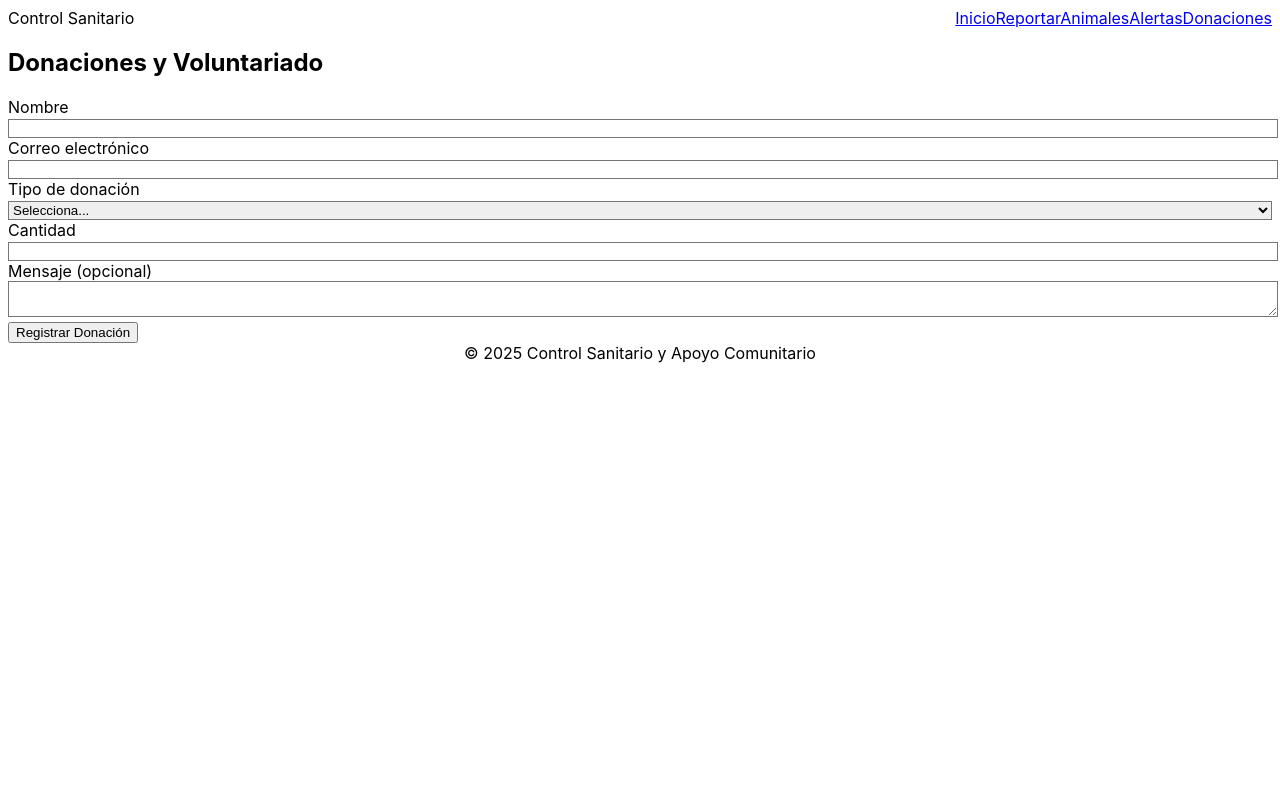
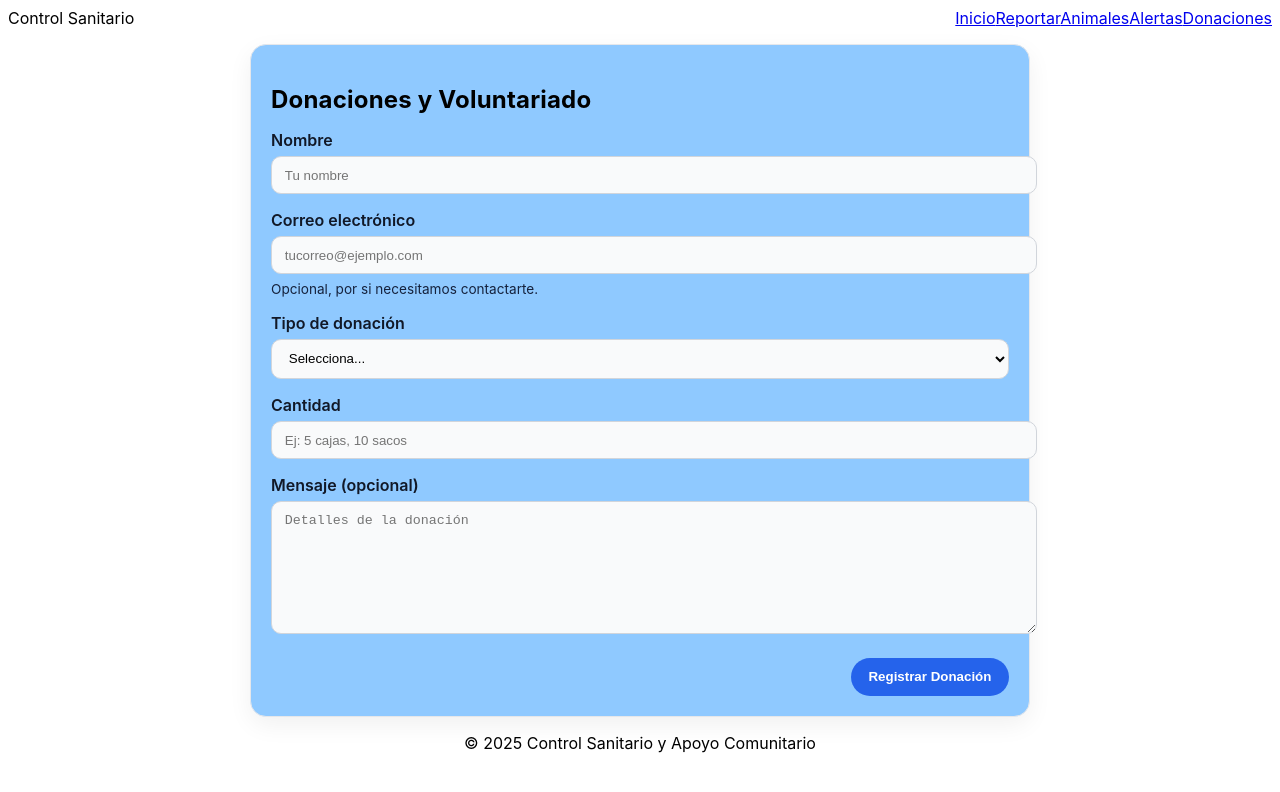
Before and after one commit to imeduuu/integraII, a Next.js app in the folder control-sanitario-next/: page /donations in a window 1280 px wide. Shown: the top 792 px of the page. Built offline with nearby package versions, Linux system fonts and the light colour scheme.

Commit message:
css al apartado de donaciones

```diff
--- a/control-sanitario-next/src/pages/donations.tsx
+++ b/control-sanitario-next/src/pages/donations.tsx
@@ -1,13 +1,15 @@
 import React, { useState } from 'react';
 import Navbar from '../components/Navbar';
 import Footer from '../components/Footer';
+import styles from '../styles/donations.module.css';
+
 
 const Donations = () => {
   const [formData, setFormData] = useState({
     name: '',
     email: '',
-    type: '',      // tipo de donación (alimento, ropa, etc.)
-    quantity: '',  // cantidad
+    type: '',
+    quantity: '',
     message: '',
   });
 
@@ -15,57 +17,58 @@ const Donations = () => {
     e: React.ChangeEvent<HTMLInputElement | HTMLTextAreaElement | HTMLSelectElement>
   ) => {
     const { name, value } = e.target;
-    setFormData({
-      ...formData,
-      [name]: value,
-    });
+    setFormData(prev => ({ ...prev, [name]: value }));
   };
 
   const handleSubmit = (e: React.FormEvent) => {
     e.preventDefault();
     console.log('Donación registrada:', formData);
-    alert('¡Gracias por tu donación! (Prueba sin guardar en la base de datos)');
+    alert('¡Gracias por tu donación! (Solo prueba; no se guarda en BD)');
     setFormData({ name: '', email: '', type: '', quantity: '', message: '' });
   };
 
   return (
     <>
       <Navbar />
-      <main className="container mx-auto p-4">
-        <h2 className="text-2xl font-bold mb-4">Donaciones y Voluntariado</h2>
+      <main className={styles.wrapper}>
+        <section className={styles.card}>
+          <h2 className={styles.title}>Donaciones y Voluntariado</h2>
 
-        <form onSubmit={handleSubmit} className="space-y-4 max-w-md mx-auto">
-          <div>
-            <label className="block font-medium">Nombre</label>
+          <form onSubmit={handleSubmit} className={styles.formGrid}>
+            <div className={styles.group}>
+              <label className={styles.label}>Nombre</label>
               <input
+                className={styles.input}
                 type="text"
                 name="name"
                 value={formData.name}
                 onChange={handleChange}
                 required
-              className="w-full border rounded p-2"
+                placeholder="Tu nombre"
               />
             </div>
 
-          <div>
-            <label className="block font-medium">Correo electrónico</label>
+            <div className={styles.group}>
+              <label className={styles.label}>Correo electrónico</label>
               <input
+                className={styles.input}
                 type="email"
                 name="email"
                 value={formData.email}
                 onChange={handleChange}
-              className="w-full border rounded p-2"
+                placeholder="tucorreo@ejemplo.com"
               />
+              <span className={styles.helper}>Opcional, por si necesitamos contactarte.</span>
             </div>
 
-          <div>
-            <label className="block font-medium">Tipo de donación</label>
+            <div className={styles.group}>
+              <label className={styles.label}>Tipo de donación</label>
               <select
+                className={styles.select}
                 name="type"
                 value={formData.type}
                 onChange={handleChange}
                 required
-              className="w-full border rounded p-2"
               >
                 <option value="">Selecciona...</option>
                 <option value="alimento">Alimento</option>
@@ -75,35 +78,37 @@ const Donations = () => {
               </select>
             </div>
 
-          <div>
-            <label className="block font-medium">Cantidad</label>
+            <div className={styles.group}>
+              <label className={styles.label}>Cantidad</label>
               <input
+                className={styles.input}
                 type="text"
                 name="quantity"
                 value={formData.quantity}
                 onChange={handleChange}
                 required
-              className="w-full border rounded p-2"
+                placeholder="Ej: 5 cajas, 10 sacos"
               />
             </div>
 
-          <div>
-            <label className="block font-medium">Mensaje (opcional)</label>
+            <div className={styles.group}>
+              <label className={styles.label}>Mensaje (opcional)</label>
               <textarea
+                className={styles.textarea}
                 name="message"
                 value={formData.message}
                 onChange={handleChange}
-              className="w-full border rounded p-2"
+                placeholder="Detalles de la donación"
               />
             </div>
 
-          <button
-            type="submit"
-            className="bg-blue-600 text-white px-4 py-2 rounded hover:bg-blue-700"
-          >
+            <div className={styles.actions}>
+              <button type="submit" className={`${styles.btn} ${styles.btnPrimary}`}>
                 Registrar Donación
               </button>
+            </div>
           </form>
+        </section>
       </main>
       <Footer />
     </>
--- /dev/null
+++ b/control-sanitario-next/src/styles/donations.module.css
@@ -0,0 +1,86 @@
+
+.wrapper {
+  max-width: 780px;
+  margin: 0 auto;
+  padding: 1rem;
+}
+
+.card {
+  background: #8fc9ff;
+  border: 1px solid #e5e7eb;        /* gris claro */
+  border-radius: 16px;
+  box-shadow: 0 8px 24px rgba(0,0,0,.06);
+  padding: 1.25rem;
+}
+
+.title {
+  font-size: 1.5rem; /* 24px */
+  font-weight: 700;
+  margin-bottom: 1rem;
+  letter-spacing: .2px;
+}
+
+.formGrid {
+  display: grid;
+  gap: 1rem;
+}
+
+.group {
+  display: grid;
+  gap: .4rem;
+}
+
+.label {
+  font-weight: 600;
+  color: #111827;
+}
+
+.input, .select, .textarea {
+  width: 100%;
+  border: 1px solid #d1d5db;
+  border-radius: 10px;
+  padding: .65rem .8rem;
+  outline: none;
+  transition: border-color .15s, box-shadow .15s;
+  background: #f9fafb;
+}
+
+.input:focus, .select:focus, .textarea:focus {
+  border-color: #3b82f6;
+  box-shadow: 0 0 0 3px rgba(59,130,246,.15);
+  background: #fff;
+}
+
+.textarea {
+  min-height: 110px;
+  resize: vertical;
+}
+
+.actions {
+  display: flex;
+  justify-content: flex-end;
+  gap: .75rem;
+  margin-top: .5rem;
+}
+
+.btn {
+  border: 0;
+  border-radius: 9999px;
+  padding: .7rem 1.1rem;
+  font-weight: 600;
+  cursor: pointer;
+}
+
+.btnPrimary {
+  background: #2563eb;
+  color: #fff;
+}
+
+.btnPrimary:hover {
+  background: #1d4ed8;
+}
+
+.helper {
+  font-size: .85rem;
+  color: #15223d;
+}
```
Lines whose indentation alone changed are shown as unchanged.
